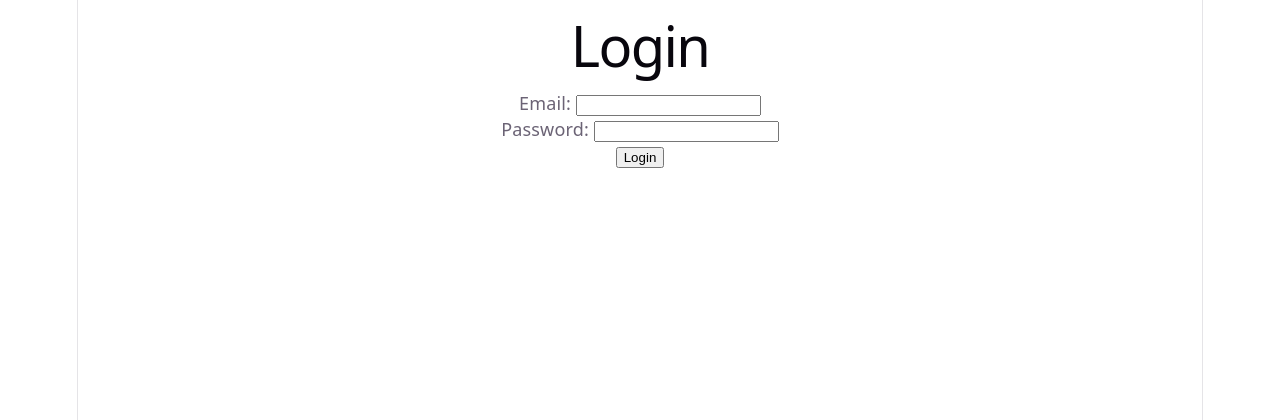
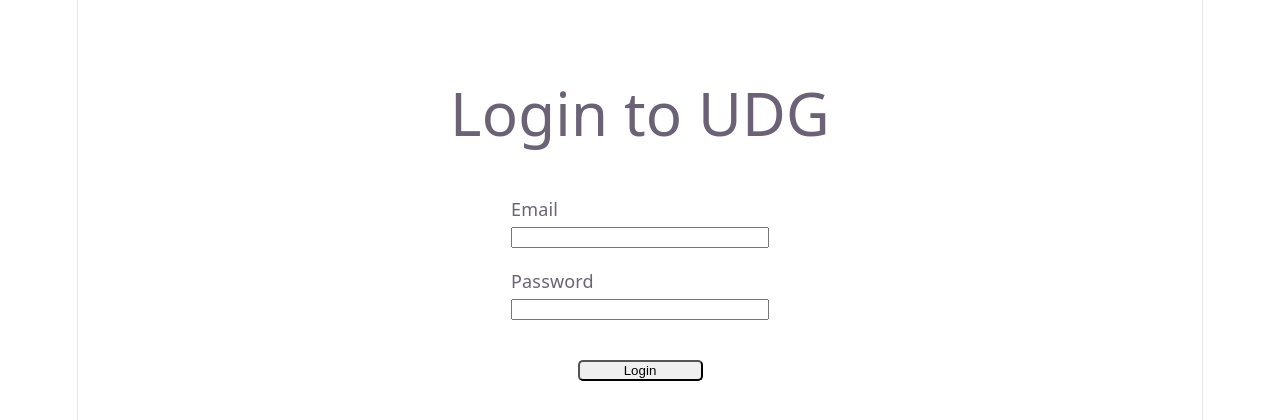
Before and after one commit to JaumeGL626/Project1, a React app in the folder frontend/: page / in a window 1280 px wide. Shown: the top 420 px of the page. Built offline with nearby package versions, Linux system fonts and the light colour scheme; the HTML template or start-up script is replaced by a standard one.

Commit message:
Css implemented LogIn-page

```diff
--- a/frontend/src/pages/login-page.jsx
+++ b/frontend/src/pages/login-page.jsx
@@ -1,4 +1,5 @@
 import {useState } from 'react'
+import '../styles/login-page.css'
 function LoginPage() {
     const [email, setEmail] = useState("");
     const [password, setPassword] = useState("");
@@ -46,18 +47,20 @@ function LoginPage() {
 
     return(
         <>
-            <h1> Login</h1>
+            <header> Login to UDG</header>
 
             <form  onSubmit={handleSubmit}>
-                <div>
-                    <label htmlFor="username">Email: </label>
+                <div className="userLabel">
+                    <label htmlFor="username">Email </label>
                     <input id="email" type="text" value={email} onChange={handleUsername} />
                 </div>
-                <div>
-                    <label htmlFor="password">Password: </label>
+                <div className="passwordLabel">
+                    <label htmlFor="password">Password </label>
                     <input id="password" type="password"value={password} onChange={handlePassword} />
                 </div>
+
                 {error && <p className="error">{error}</p>}
+
                 <button type="submit">
                     Login
                 </button>
--- /dev/null
+++ b/frontend/src/styles/login-page.css
@@ -0,0 +1,33 @@
+
+header{
+  margin-top: 100px;
+  font-size: 60px;
+}
+.error{
+    color: red;
+    margin-bottom: 15px;
+}
+
+form{
+    margin-top: 50px;
+}
+div{
+    margin: 20px;
+    display:flex;
+    flex-direction: column;
+    align-items: center;
+}
+label{
+    text-align: left;
+    width: 100%;
+}
+input {
+    margin-top: 5px;
+    width: 250px;
+}
+button{
+    margin-top: 20px;
+    border-radius: 5px;
+    width: 125px;
+    cursor: pointer;
+}
```
